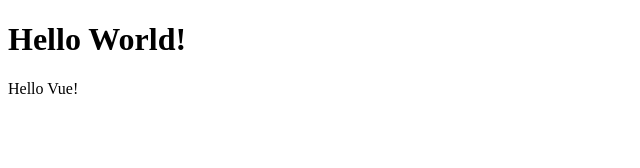
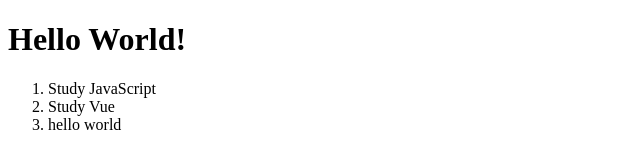
Before and after one commit to izdt/learnElectron, an Electron app: page index.html in a window 900 px wide. Shown: the whole page, without its empty margins (0-640 px from the left). Drawn offline with Linux system fonts and the light colour scheme.

Commit message:
use vue for

```diff
--- a/index.html
+++ b/index.html
@@ -8,17 +8,25 @@
   <body>
     <h1>Hello World!</h1>
 
-    <div id="app">
-      {{ message }}
-    </div>
+    <div id="app-4">
+        <ol>
+          <li v-for="todo in todos">
+            {{ todo.text }}
+          </li>
+        </ol>
+      </div>
 
   </body>
 
   <script>
-    var app = new Vue({
-      el: '#app',
+    const app4 = new Vue({
+      el: '#app-4',
       data: {
-        message: 'Hello Vue!'
+        todos: [
+          { text: 'Study JavaScript' },
+          { text: 'Study Vue' },
+          { text: 'hello world' }
+        ]
       }
     })
     // You can also require other files to run in this process
```
